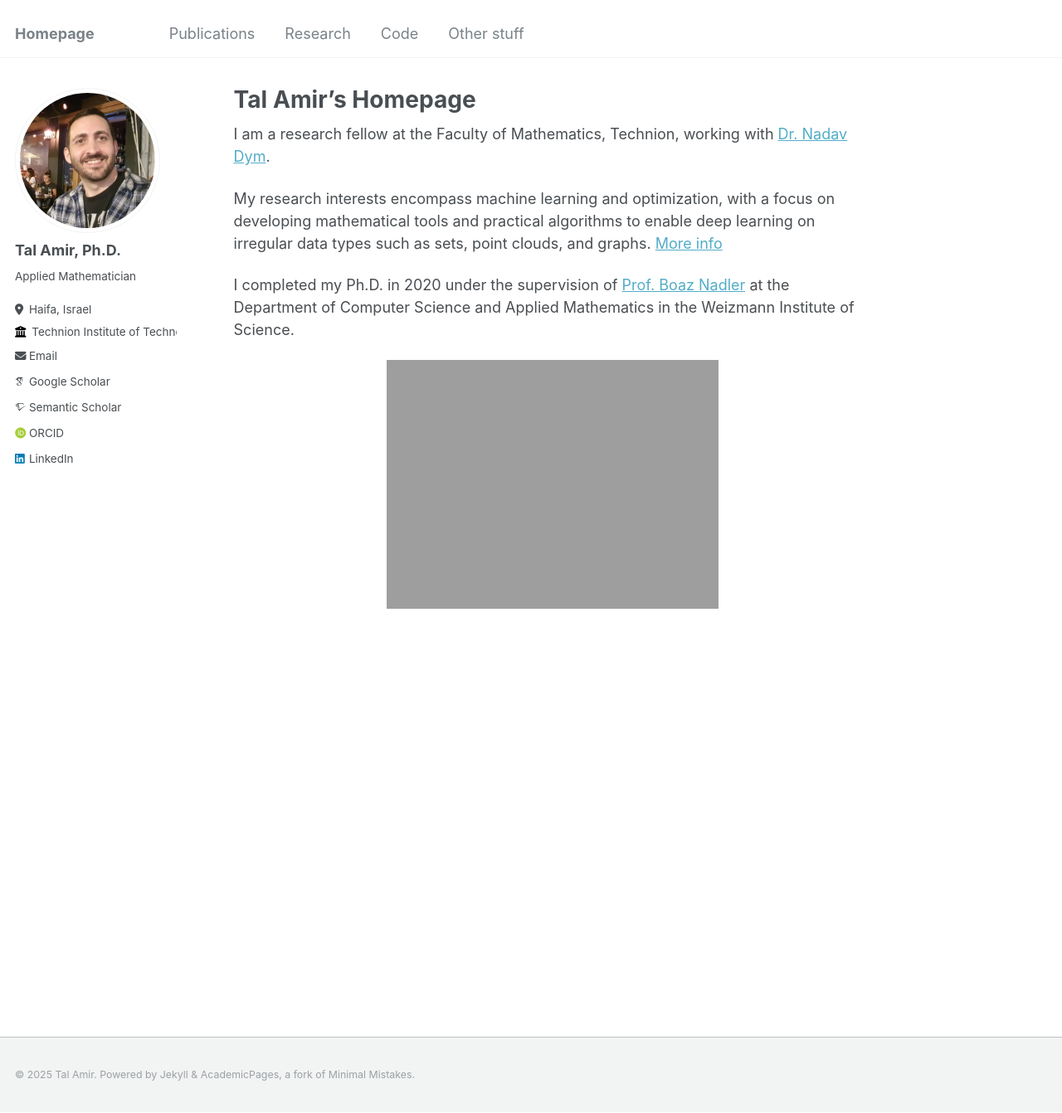
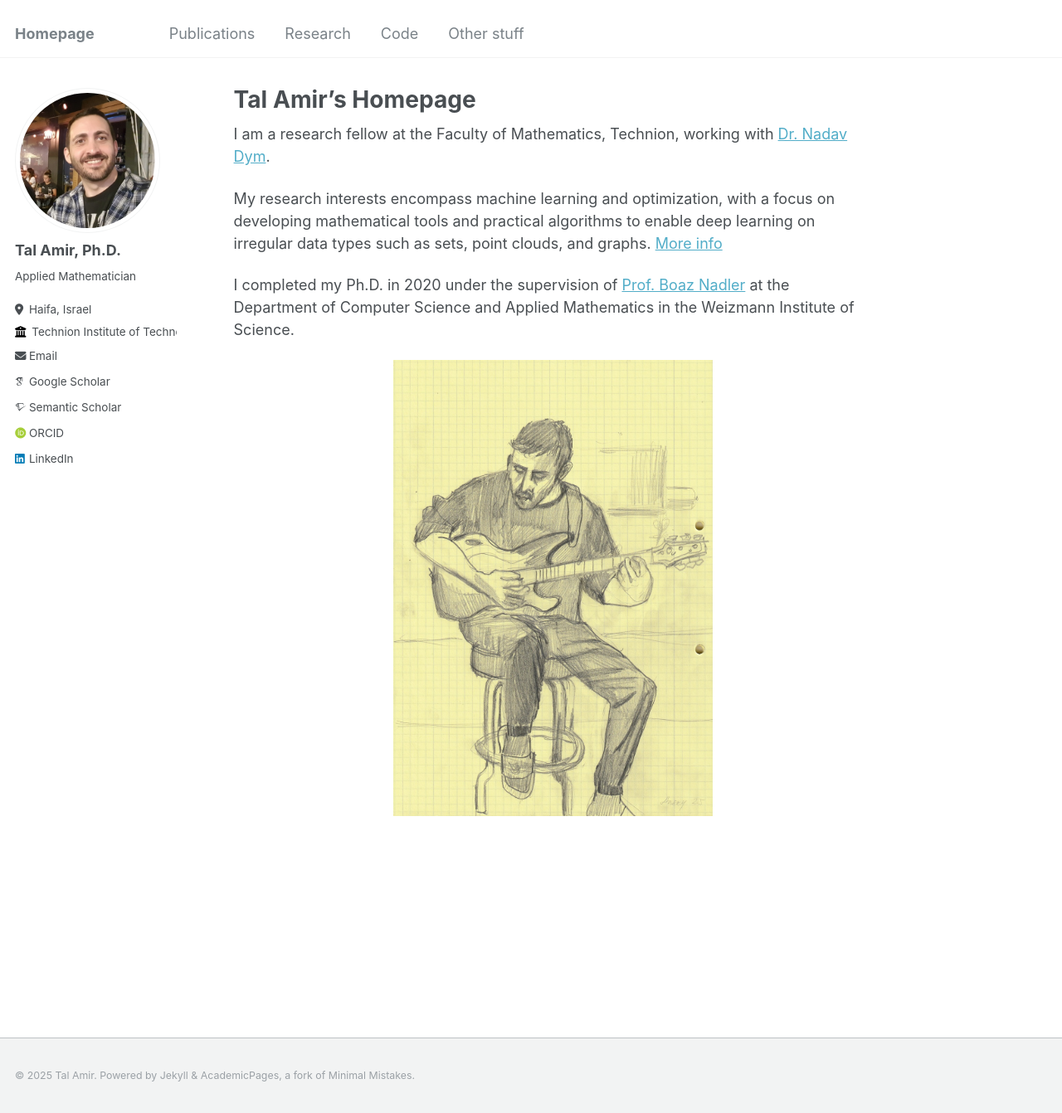
Before and after one commit to tal-amir/tal-amir.github.io, a Jekyll site: the page built from _pages/about.md, in a window 1280 px wide and 1342 px high. Shown: the whole window at 83% size. Built offline with Jekyll 4.4.1, drawn with Linux system fonts in a browser that asks for light colours; some web fonts are replaced.

Commit message:
Update about.md

```diff
--- a/_pages/about.md
+++ b/_pages/about.md
@@ -16,6 +16,6 @@ I completed my Ph.D. in 2020 under the supervision of [Prof. Boaz Nadler](https:
 
 <p align="center">
 <a href="https://www.instagram.com/katia.ansky/">
-<img src="https://tal-amir.github.io/files/Katya - Tal playing guitar.jpg" alt="" title="Katia Ansky" />
+<img src="https://tal-amir.github.io/files/Katia - Tal playing guitar.jpg" alt="" title="Katia Ansky" style="width:50%;" />
   </a>
 </p>
```
